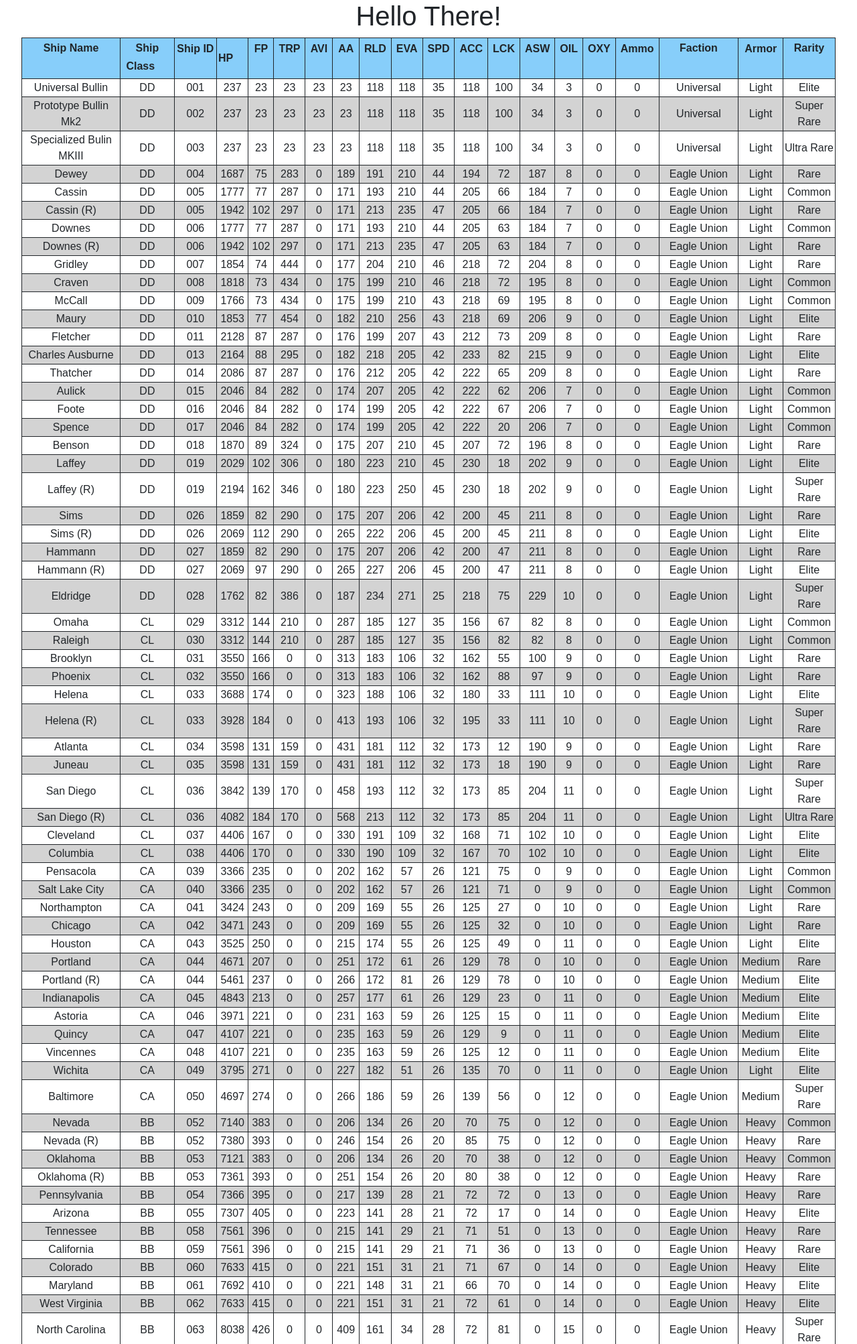
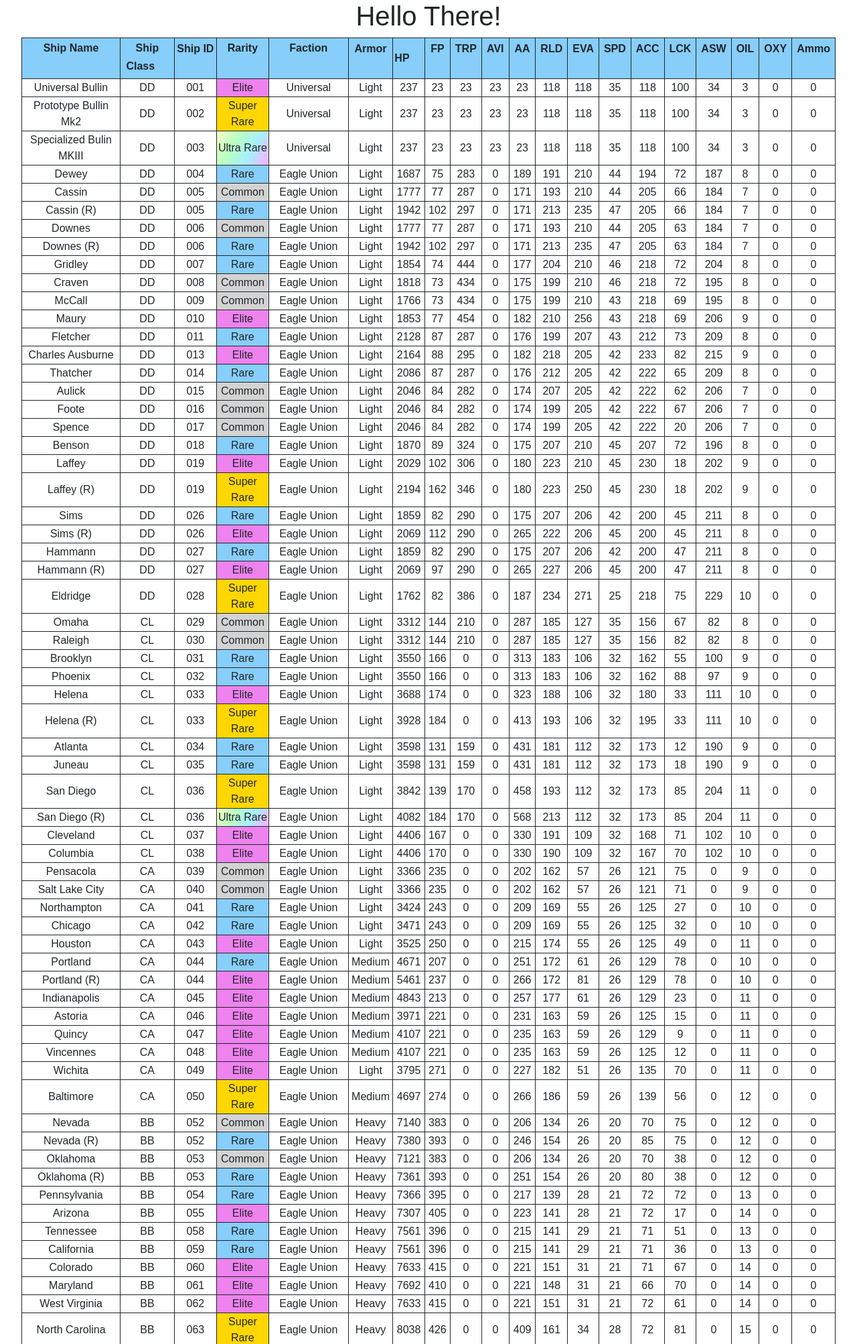
Before and after one commit to Vestallin/azurlane, a Django app: page / in a window 1280 px wide. Shown: the top 2006 px of the page at 67% size. Run offline with Django 4.2, Linux system fonts and the light colour scheme; data comes from the database, SQL or seed files in the repository; some libraries are stand-ins or nearby versions.

Commit message:
Added colors to represent the rarities and adjust CSS

```diff
--- a/azurlane/settings.py
+++ b/azurlane/settings.py
@@ -66,6 +66,7 @@ TEMPLATES = [
                 'django.contrib.auth.context_processors.auth',
                 'django.contrib.messages.context_processors.messages',
             ],
+            'libraries': {'color_filter': 'display.templatetags.color_filter'}
         },
     },
 ]
--- a/display/static/tester.css
+++ b/display/static/tester.css
@@ -14,9 +14,6 @@ table {
     margin-left: auto;
     margin-right: auto;
     width: 95%;
-}
-tr:nth-child(even) {
-    background-color: lightgrey;
 }
 th {
     background-color: lightskyblue;
@@ -54,3 +51,23 @@ ul {
   th.no-sort::after {
     content: none;
   }
+
+  .common {
+    background-color: lightgrey;
+  }
+
+  .rare {
+    background-color: lightskyblue;
+  }
+
+  .elite {
+    background-color: violet;
+  }
+
+  .srare {
+    background-color: gold;
+  }
+
+  .urare {
+    background: linear-gradient(120deg,#fbffca,#baffbf,#a7efff,#ffabff);
+  }
--- a/display/templates/ship.html
+++ b/display/templates/ship.html
@@ -1,11 +1,13 @@
 {# display/templates/ship.html #}
 {% load static %}
+{% load color_filter %}
 <!doctype html>
 <html>
 <head>
     {% load bootstrap5 %}
     {% bootstrap_css %}
     {% bootstrap_javascript %}
+
     <script src="{% static 'sortable.js' %}"></script>
 <title>List of Ships</title>
 <link rel="stylesheet" href="{%static 'tester.css' %}" />
@@ -18,6 +20,9 @@
        <th>Ship Name <br></th>
        <th>Ship Class</th>
        <th>Ship ID</th>
+       <th>Rarity<br></th>
+       <th>Faction<br></th>
+       <th>Armor</th>
        <th>HP</th>
        <th>FP</th>
        <th>TRP</th>
@@ -32,9 +37,6 @@
        <th>OIL</th>
        <th>OXY</th>
        <th>Ammo</th>
-       <th>Faction<br></th>
-       <th>Armor</th>
-       <th>Rarity<br></th>
     </tr>
   </thead>
   <tbody>
@@ -43,6 +45,9 @@
         <td>{{val.ship_name}}</td>
         <td>{{val.class_name}}</td>
         <td>{{val.sid}}</td>
+        <td class="{{val.rarity|color_filter}}">{{val.rarity}}</td>
+        <td>{{val.faction}}</td>
+        <td>{{val.armor}}</td>
         <td>{{val.hp}}</td>
         <td>{{val.fp}}</td>
         <td>{{val.trp}}</td>
@@ -57,9 +62,6 @@
         <td>{{val.oil}}</td>
         <td>{{val.oxy}}</td>
         <td>{{val.ammo}}</td>
-        <td>{{val.faction}}</td>
-        <td>{{val.armor}}</td>
-        <td>{{val.rarity}}</td>
     </tr>
     {% endfor %}
   </tbody>
--- /dev/null
+++ b/display/templatetags/color_filter.py
@@ -0,0 +1,17 @@
+from django import template
+
+register = template.Library()
+
+@register.filter
+def color_filter(var):
+    match var:
+        case "Common":
+            return 'common'
+        case "Rare":
+            return 'rare'
+        case "Elite":
+            return 'elite'
+        case "Super Rare" | "Priority":
+            return 'srare'
+        case "Ultra Rare" | "Decisive":
+            return 'urare'
```
Also changed, not shown: display/templatetags/__init__.py (added).
